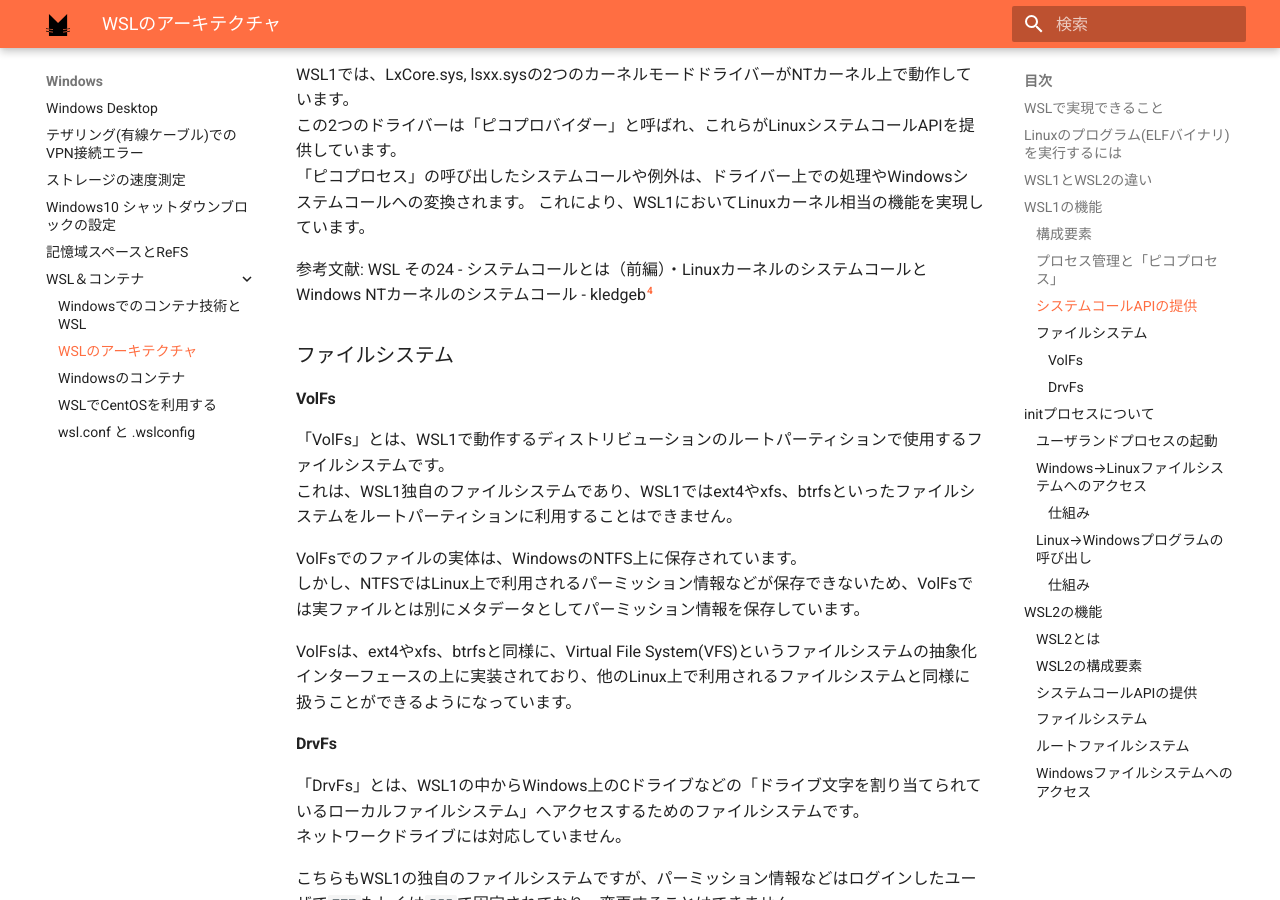
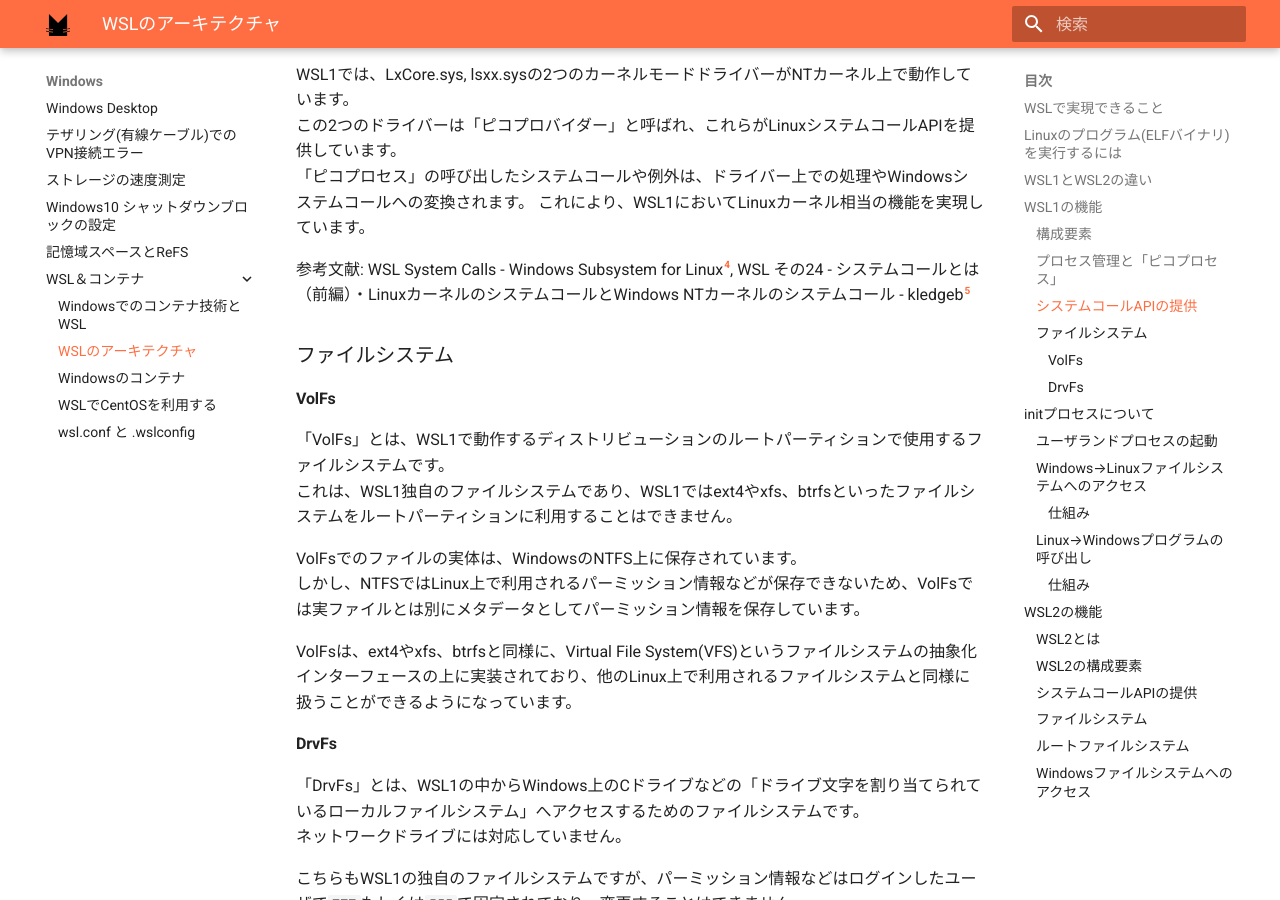
Before and after one commit to roy-n-roy/roy-n-roy.github.io, an MkDocs documentation site: the page built from docs/Windows/WSL＆コンテナ/Architecture.md, in a window 1280 px wide and 900 px high, scrolled down 4030 px. Built offline with MkDocs 1.6.1 and Material for MkDocs 9.7.7, drawn with Linux system fonts in a browser that asks for light colours; comment, search, counter and statistics services are not loaded; some of the changed text lies outside the part shown.

Commit message:
WSLのアーキテクチャのページに参考文献を追加

```diff
--- a/docs/Windows/WSL＆コンテナ/Architecture.md
+++ b/docs/Windows/WSL＆コンテナ/Architecture.md
@@ -106,7 +106,9 @@
 「ピコプロセス」の呼び出したシステムコールや例外は、ドライバー上での処理やWindowsシステムコールへの変換されます。
 これにより、WSL1においてLinuxカーネル相当の機能を実現しています。
 
-参考文献: WSL その24 - システムコールとは（前編）・LinuxカーネルのシステムコールとWindows NTカーネルのシステムコール - kledgeb[^4]
+参考文献:
+	WSL System Calls - Windows Subsystem for Linux[^8],
+	WSL その24 - システムコールとは（前編）・LinuxカーネルのシステムコールとWindows NTカーネルのシステムコール - kledgeb[^4]
 
 ### ファイルシステム
 #### VolFs
@@ -283,6 +285,7 @@
 [^1]: [DEFEND AND UNDERSTAND WSL - ionescu007/lxss - Github](https://github.com/ionescu007/lxss/blob/master/WSL-BlueHat-Final.pdf)
 [^2]: [Pico Process Overview - Windows Subsystem for Linux](https://blogs.msdn.microsoft.com/wsl/2016/05/23/pico-process-overview/)
 [^3]: [WSL その19 - WSLを構成する基盤の1つであるピコプロセスとは - kledgeb](https://kledgeb.blogspot.com/2016/06/wsl-19-wsl1.html)
+[^8]: [WSL System Calls - Windows Subsystem for Linux](https://blogs.msdn.microsoft.com/wsl/2016/06/08/wsl-system-calls/)
 [^4]: [WSL その24 - システムコールとは（前編）・LinuxカーネルのシステムコールとWindows NTカーネルのシステムコール - kledgeb](https://kledgeb.blogspot.com/2016/06/wsl-24-linuxwindows-nt.html)
 [^5]: [GitHub - microsoft/WSL2-Linux-Kernel : The source for the Linux kernel used in Windows Subsystem for Linux 2 (WSL2)](https://github.com/microsoft/WSL2-Linux-Kernel)
 [^6]: [The new Windows subsystem for Linux architecture: a deep dive - BRK3068 - Microsoft Developer - YouTube](https://www.youtube.com/watch?v=lwhMThePdIo)
```
